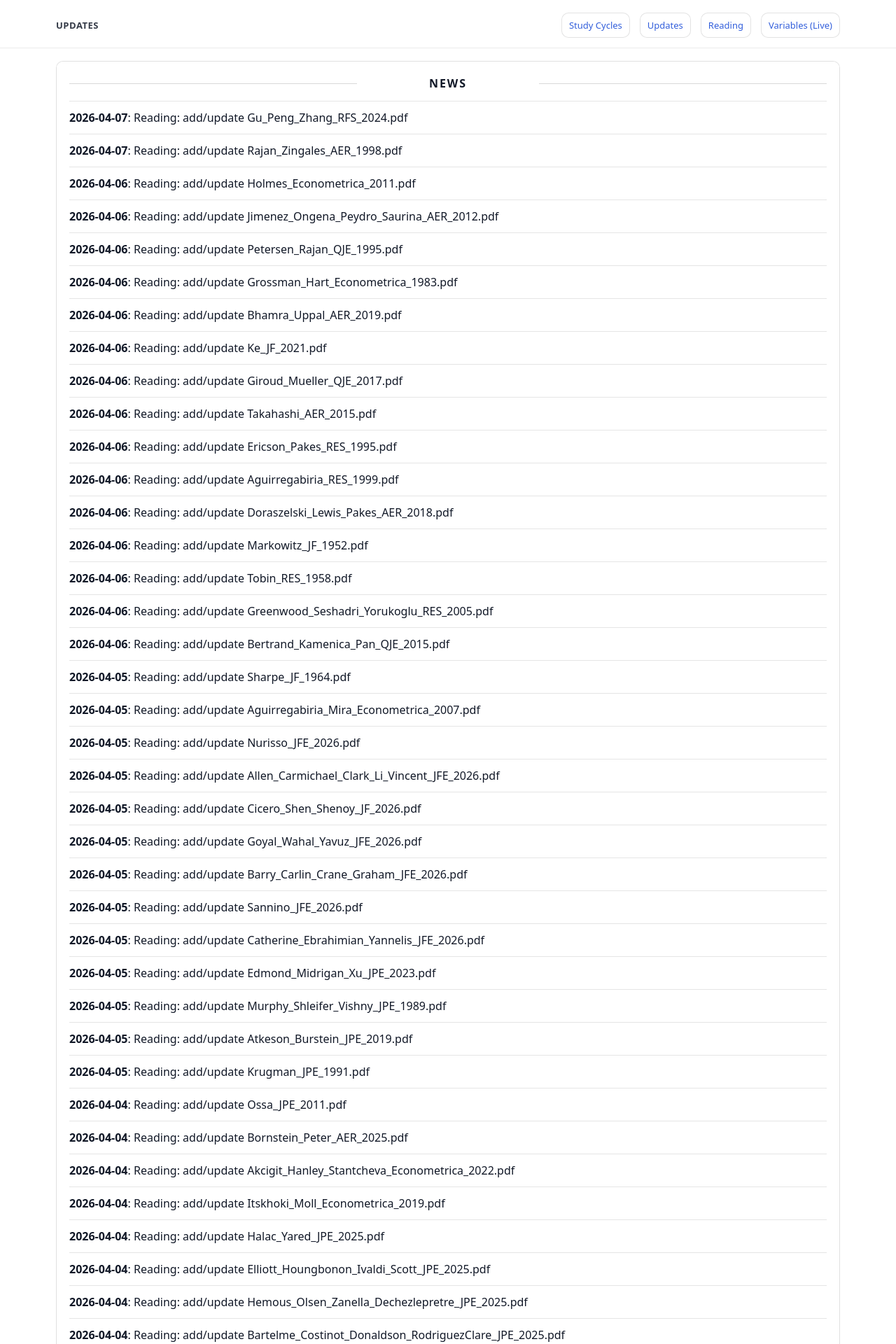
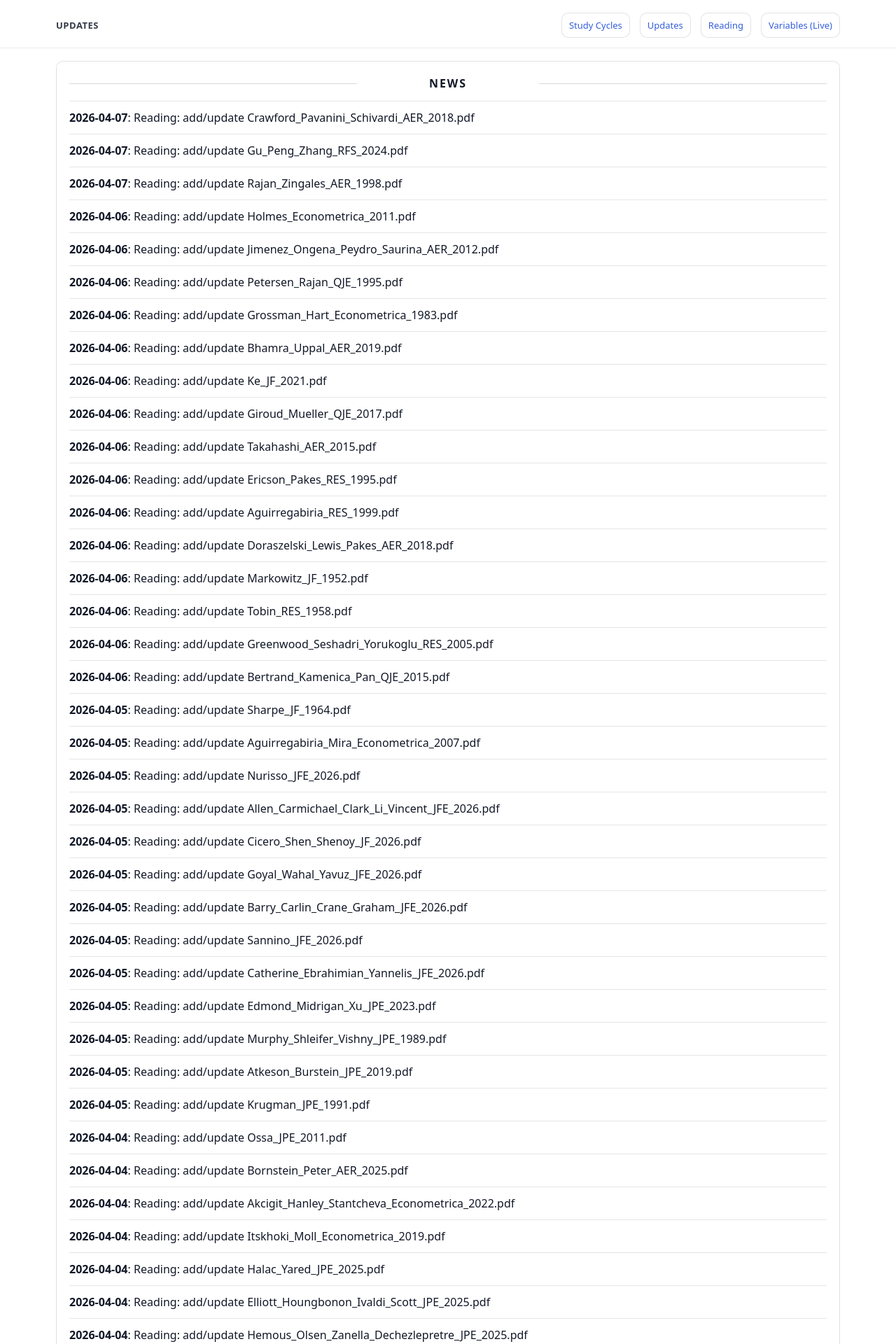
Before and after one commit to yaxinzn/study-archive, a Jekyll site: the page built from updates/index.md, in a window 1280 px wide. Shown: the top 1920 px of the page at 70% size. Built offline with Jekyll 4.4.1, drawn with Linux system fonts in a browser that asks for light colours; some of the changed text lies outside the part shown.

Commit message:
chore: update NEWS feed

```diff
--- a/_data/news.yml
+++ b/_data/news.yml
@@ -1,4 +1,7 @@
 # Auto-generated update history (sorted newest -> oldest). Do not edit manually.
+- ts: "1775506536"
+  date: "2026-04-07"
+  title: "Reading: add/update Crawford_Pavanini_Schivardi_AER_2018.pdf"
 - ts: "1775505835"
   date: "2026-04-07"
   title: "Reading: add/update Gu_Peng_Zhang_RFS_2024.pdf"
```
